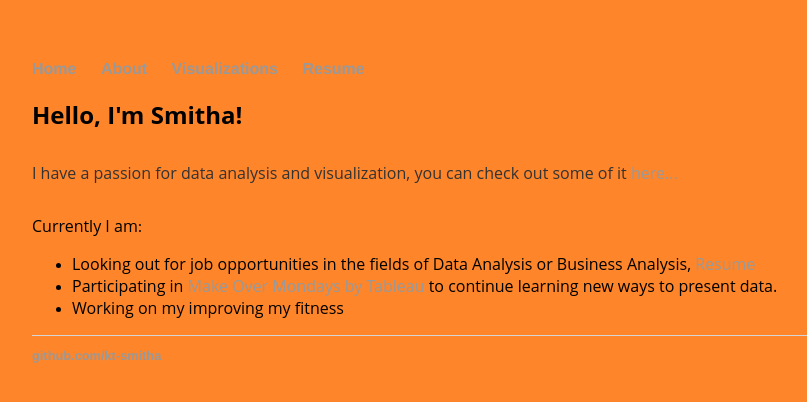
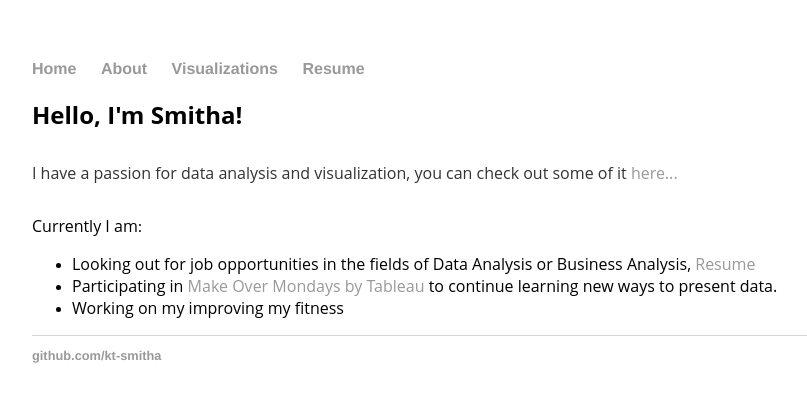
Before and after one commit to kt-smitha/kt-smitha.github.io, a Jekyll site: the page built from index.html, in a window 1280 px wide. Shown: the top 402 px of the page, without its empty margins (160-967 px from the left). Built offline with Jekyll 4.4.1, drawn with Linux system fonts in a browser that asks for light colours.

Commit message:
Update index.html

```diff
--- a/index.html
+++ b/index.html
@@ -4,7 +4,7 @@ title: Smitha-Home
 ---
 <head>
 <style>
-body {background-color:#FE8529;}
+body {background-color:#FFFFFF;}
 </style>
 </head>
 
```
